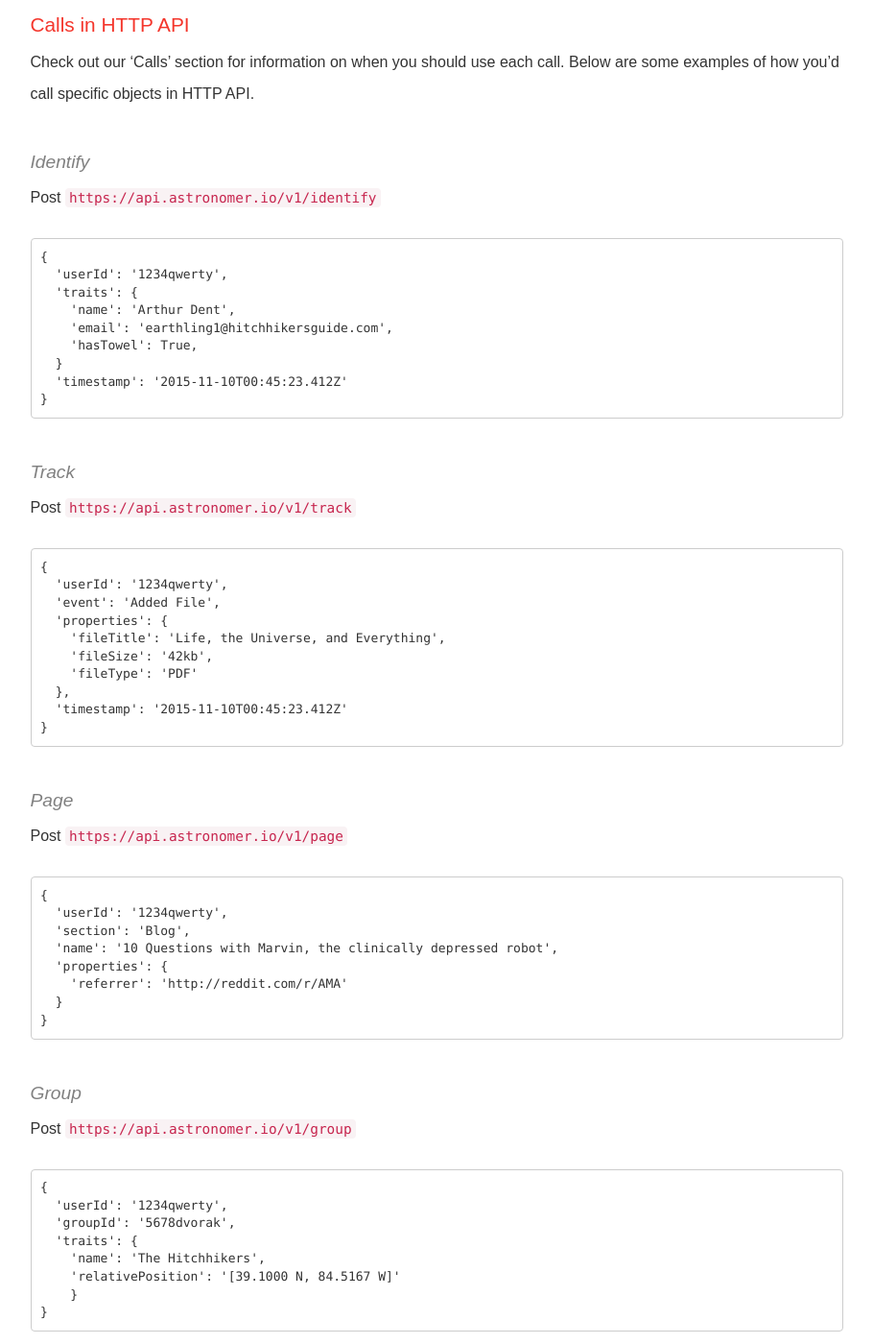
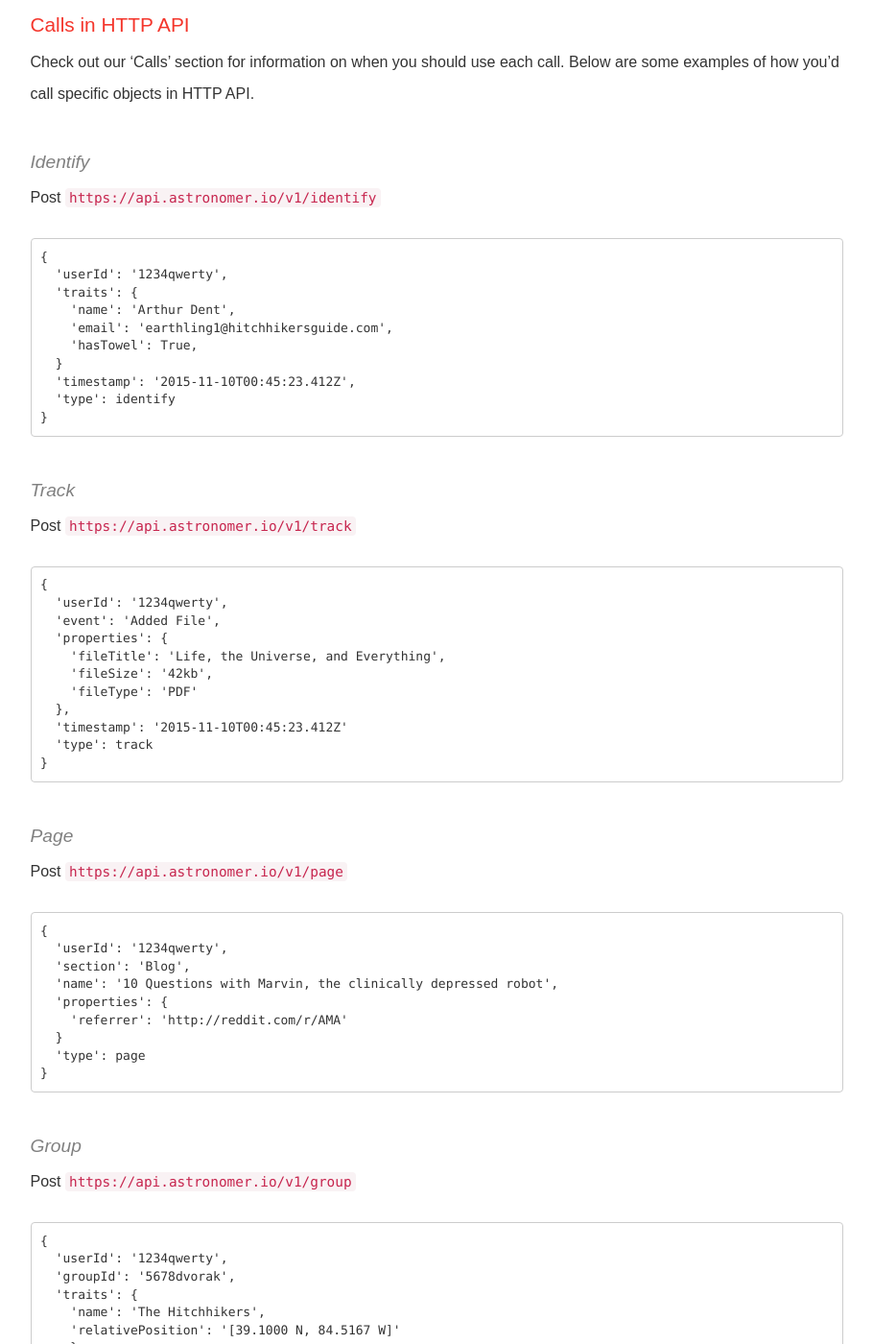
Before and after one commit to petedejoy/documentation, a Jekyll site: the page built from v2/clickstream/sources/httpapi.md, in a window 1280 px wide and 1400 px high, scrolled down 1000 px. Shown: the whole window at 96% size, without its empty margins (331-1241 px from the left). Built offline with Jekyll 4.4.1, drawn with Linux system fonts in a browser that asks for light colours; nearby versions of some CDN libraries; some web fonts are replaced; comment, search, counter and statistics services are not loaded; some of the changed text lies outside the part shown.

Commit message:
Updated docs to solve payload issue identified by EBTH in #46

````diff
--- a/v2/clickstream/sources/httpapi.md
+++ b/v2/clickstream/sources/httpapi.md
@@ -39,7 +39,8 @@ Post `https://api.astronomer.io/v1/identify`
     'email': 'earthling1@hitchhikersguide.com',
     'hasTowel': True,
   }
-  'timestamp': '2015-11-10T00:45:23.412Z'
+  'timestamp': '2015-11-10T00:45:23.412Z',
+  'type': identify
 }
 ```
 
@@ -56,6 +57,7 @@ Post `https://api.astronomer.io/v1/track`
     'fileType': 'PDF'
   },
   'timestamp': '2015-11-10T00:45:23.412Z'
+  'type': track
 }
 ```
 
@@ -70,6 +72,7 @@ Post `https://api.astronomer.io/v1/page`
   'properties': {
     'referrer': 'http://reddit.com/r/AMA'
   }
+  'type': page
 }
 ```
 
@@ -84,6 +87,7 @@ Post `https://api.astronomer.io/v1/group`
     'name': 'The Hitchhikers',
     'relativePosition': '[39.1000 N, 84.5167 W]'
     }
+  'type': group
 }
 ```
 
@@ -95,5 +99,6 @@ Post  `https://api.astronomer.io/v1/alias`
   "previousId": "anonymous_id",
   "userId": "assigned_id_or_email",
   "timestamp": "2015-11-10T00:45:23.412Z"
+  "type": alias
 }
 ```
````
